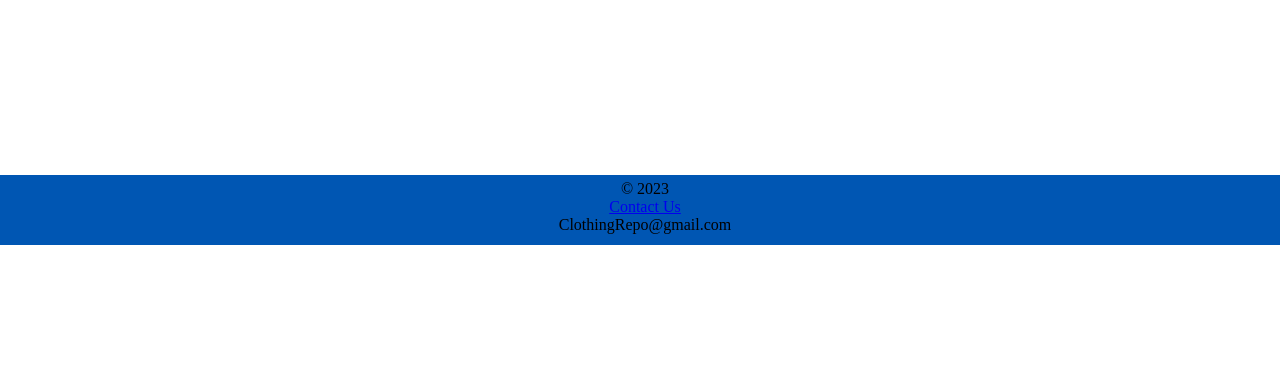
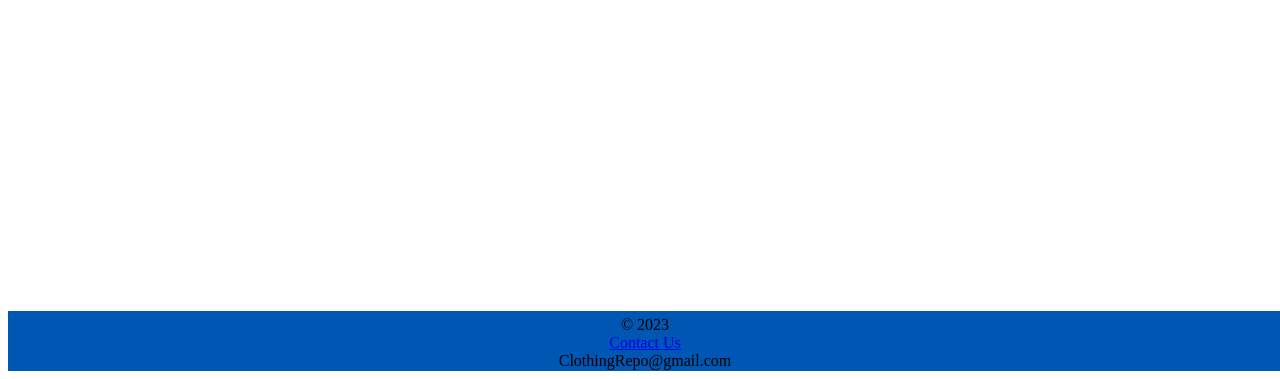
Before and after one commit to ssmaddux/clothingrepo, a website: page client/index.html in a window 1280 px wide. Shown: the part 555-934 px from the top of the page. Before the commit the page ends 800 px from the top, so only its background shows below. Drawn offline with nearby package versions, Linux system fonts and the light colour scheme.

Commit message:
footer-fixed

```diff
--- a/client/index.html
+++ b/client/index.html
@@ -37,6 +37,6 @@
     <a href="shorts.html"><div class='item-types' id="shorts"></div></a>
     <a href="shirts.html"><div class='item-types' id="shirts"></div></a>
     </div>
-    <footer>&#169 2023 <br/><a href="contact.html">Contact Us</a><br/> ClothingRepo@gmail.com </footer>
+    <footer id="footer">&#169 2023 <br/><a href="contact.html">Contact Us</a><br/> ClothingRepo@gmail.com </footer>
 </body>
 </html>
--- a/client/styles.css
+++ b/client/styles.css
@@ -16,6 +16,7 @@ header {
     display: flex;
     justify-content: space-around;
     margin-top: 10px;
+    margin-bottom: 335px;
 }
 .item-types {
     border: 1px solid black;
@@ -69,13 +70,12 @@ nav a {
 }
 footer {
     bottom: 0;
-    position: fixed;
     background-color: #0056b3;
     width: 100%;
-    left: 0;
-    height: 60px;
+    height: 50px;
     padding: 5px;
     text-align: center;
+    margin-left: 0;
 }
 #pants {
     background-image: url('https://image.uniqlo.com/UQ/ST3/WesternCommon/imagesgoods/459707/sub/goods_459707_sub13.jpg?width=750');
@@ -96,3 +96,6 @@ footer {
 #itemDescription {
     height: 400px;
 }
+img {
+    height: 150px;
+}
```
